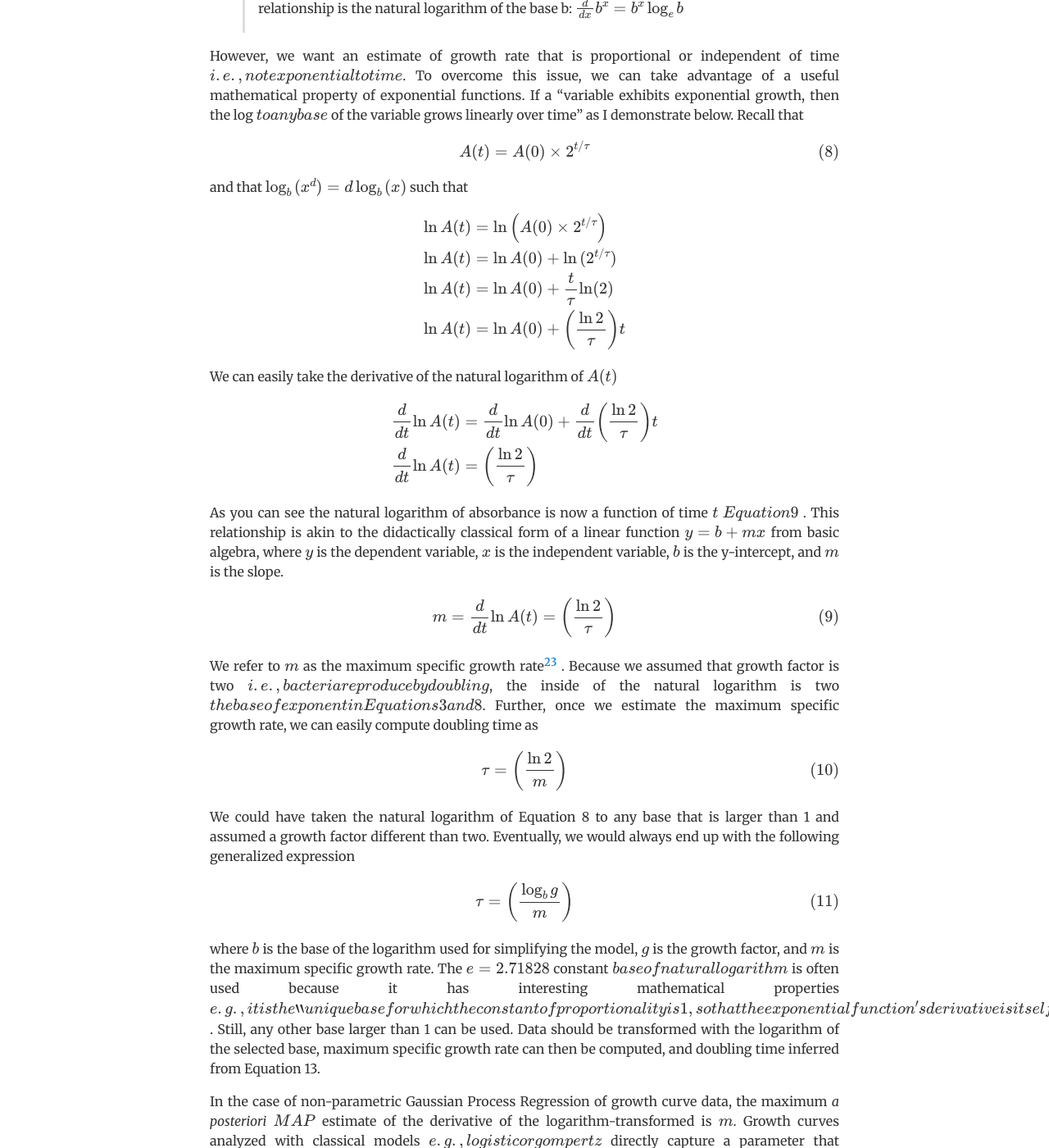
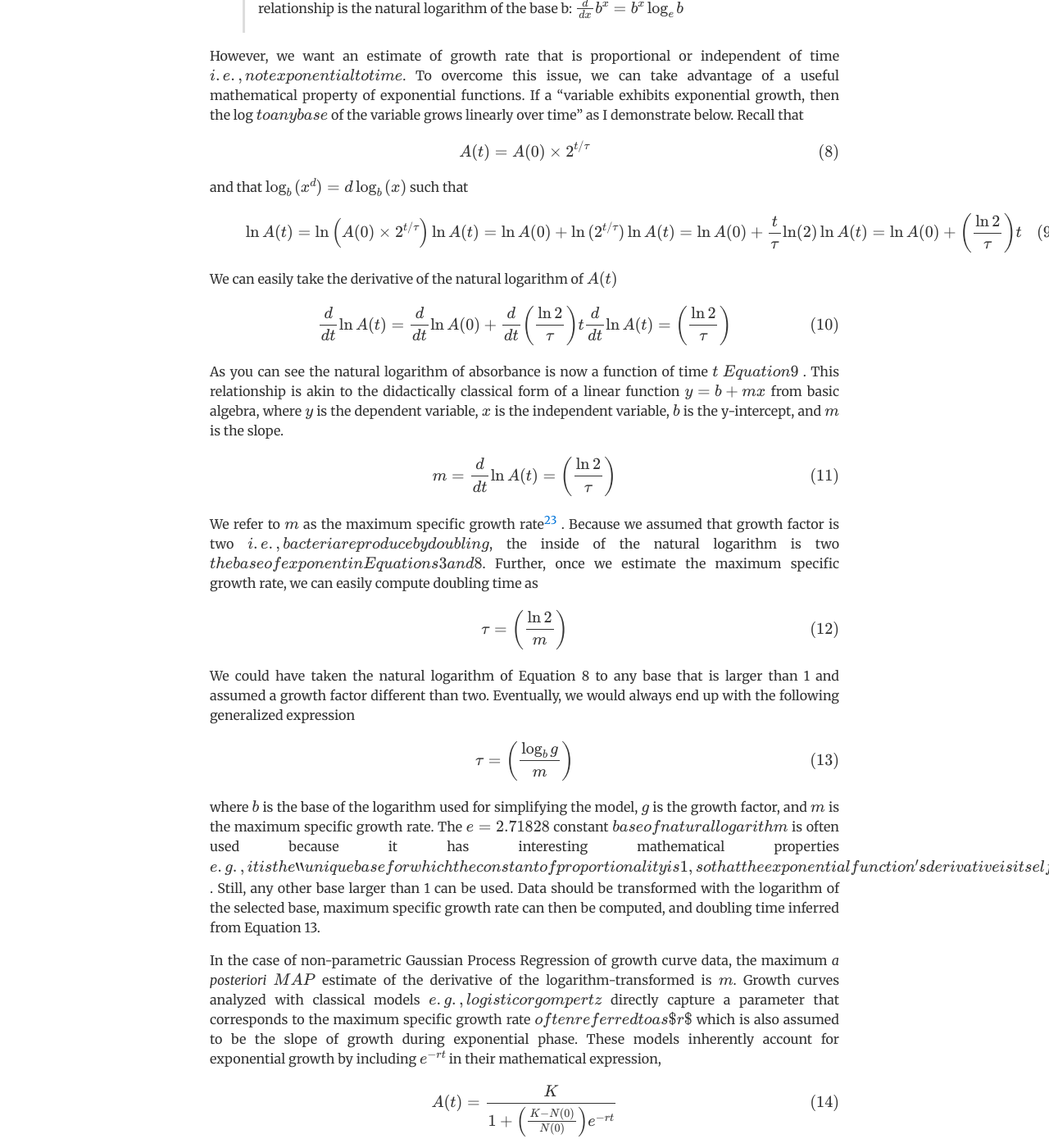
Before and after one commit to firasmidani/firasmidani.github.io, a Jekyll site: the page built from _posts/2019-07-11-midani-bacterial-growth-primer.md, in a window 1280 px wide and 1400 px high, scrolled down 1416 px. Shown: the whole window at 82% size. Built offline with Jekyll 4.4.1, drawn with Linux system fonts in a browser that asks for light colours; formulas are drawn with MathJax 3; comment, search, counter and statistics services are not loaded.

Commit message:
Update 2019-07-11-midani-bacterial-growth-primer.md

```diff
--- a/_posts/2019-07-11-midani-bacterial-growth-primer.md
+++ b/_posts/2019-07-11-midani-bacterial-growth-primer.md
@@ -35,7 +35,7 @@ N(i) = N(0) \times 2^i
 \end{equation}
 
 The most common method for measuring bacterial growth is
-spectrophotometry, where the absorbance or optical density (OD) of a
+spectrophotometry, where the absorbance or optical density \(OD\) of a
 bacterial culture is proportional to population size[^1] and absorbance
 is measured over time. Therefore, we can model absorbance as a function
 of microbial population size.
@@ -45,8 +45,8 @@ A(t) \propto N(i)
 \end{equation}
 
 Because we are interested in modelling the absorbance as a function of
-time, we need to properly substitute the $i$ exponent (number of
-generations) with a corresponding function of time.
+time, we need to properly substitute the $i$ exponent \(number of
+generations\) with a corresponding function of time.
 
 \begin{equation}
 n = \frac{t}{\tau}
@@ -64,8 +64,8 @@ A(t) = A(0) \times 2^{t/ \tau}
 By measuring absorbance at multiple intervals of time, we can capture a
 bacterial growth curve and we are primarily interested in capturing the
 maximum growth rate of the population during exponential growth phase.
-The derivative of our growth curve (i.e. absorbance) at time $t$ when
-bacteria are growing fastest (curve is steepest), should give us the
+The derivative of our growth curve \(i.e. absorbance\) at time $t$ when
+bacteria are growing fastest \(curve is steepest\), should give us the
 maximum population growth rate.
 
 \begin{equation}
@@ -75,9 +75,9 @@ maximum population growth rate.
 \propto2^{t/\tau}
 \end{equation}
 
-Here, we see that the derivative remains (i) an exponential function of
-time (i.e. time is variable in the exponent) and (ii) derivative of
-absorbance is proportional to itself (Equation 7). These are two intrinsic property
+Here, we see that the derivative remains \(i\) an exponential function of
+time (i.e. time is variable in the exponent) and \(ii\) derivative of
+absorbance is proportional to itself \(Equation 7\). These are two intrinsic property
 of exponential functions.
 
 Per `Wikipedia` page on [Exponential
@@ -85,15 +85,15 @@ Function](https://en.wikipedia.org/wiki/Exponential_function),
 
 > As functions of a real variable, exponential functions are uniquely
 > characterized by the fact that the growth rate of such a function
-> (that is, its derivative) is directly proportional to the value of the
+> \(that is, its derivative\) is directly proportional to the value of the
 > function. The constant of proportionality of this relationship is the
-> natural logarithm of the base b: $$\frac{d}{dx}b^x = b^x \log_{e}b$$
+> natural logarithm of the base b: $\frac{d}{dx}b^x = b^x \log_{e}b$
 
 However, we want an estimate of growth rate that is proportional or
-independent of time (i.e., not exponential to time). To overcome this
+independent of time \(i.e., not exponential to time\). To overcome this
 issue, we can take advantage of a useful mathematical property of
 exponential functions. If a "variable exhibits exponential growth, then
-the log (to any base) of the variable grows linearly over time" as I
+the log \(to any base\) of the variable grows linearly over time" as I
 demonstrate below. Recall that
 
 \begin{equation}
@@ -102,19 +102,20 @@ A(t) = A(0) \times 2^{t/ \tau}
 
 and that $\log_{b}{(x^d)}=d\log_{b}{(x)}$ such that
 
-$$\begin{split}
+\begin{equation}\begin{split}
 \ln{A(t)}  & = \ln{\left(A(0)\times2^{t/ \tau}\right)} \\
 \ln{A(t)}  & = \ln{A(0)} + \ln{(2^{t/ \tau})} \\
 \ln{A(t)}  & = \ln{A(0)} + \frac{t}{\tau}\ln(2) \\
 \ln{A(t)}  & = \ln{A(0)} + \left(\frac{\ln{2}}{\tau}\right)t
-\end{split}$$
+\end{split}\end{equation}
 
 We can easily take the derivative of the natural logarithm of $A(t)$
 
-$$\begin{split}
+\begin{equation}\begin{split}
 \frac{d}{dt}\ln{A(t)} & = \frac{d}{dt}\ln{A(0)} + \frac{d}{dt}\left(\frac{\ln{2}}{\tau}\right)t \\
 \frac{d}{dt}\ln{A(t)} & = \left(\frac{\ln{2}}{\tau}\right)  \\
-\end{split}$$
+\end{split}\end{equation}
+
 
 As you can see the natural logarithm of absorbance is now a function of
 time $t$ (Equation 9) . This relationship is akin to the didactically
@@ -127,9 +128,9 @@ m = \frac{d}{dt}\ln{A(t)} = \left(\frac{\ln{2}}{\tau}\right)
 \end{equation}
 
 We refer to $m$ as the maximum specific growth rate[^2][^3] . Because we
-assumed that growth factor is two (i.e., bacteria reproduce by doubling),
-the inside of the natural logarithm is two (the base of exponent in
-Equations 3 and 8). Further, once we
+assumed that growth factor is two \(i.e., bacteria reproduce by doubling\),
+the inside of the natural logarithm is two \(the base of exponent in
+Equations 3 and 8\). Further, once we
 estimate the maximum specific growth rate, we can easily compute
 doubling time as
 
@@ -148,21 +149,21 @@ expression
 
 where $b$ is the base of the logarithm used for simplifying the model,
 $g$ is the growth factor, and $m$ is the maximum specific growth rate.
-The $e=2.71828$ constant (base of natural logarithm) is often used
-because it has interesting mathematical properties (e.g., it is the
+The $e=2.71828$ constant \(base of natural logarithm\) is often used
+because it has interesting mathematical properties \(e.g., it is the
 "unique base for which the constant of proportionality is 1, so that the
 exponential function's derivative is itself"
-$\frac{d}{dt}e^{t}=e^{t}\log_{e}{e}=e^{t}$). Still, any other base
+$\frac{d}{dt}e^{t}=e^{t}\log_{e}{e}=e^{t}$\). Still, any other base
 larger than 1 can be used. Data should be transformed with the logarithm
 of the selected base, maximum specific growth rate can then be computed,
 and doubling time inferred from Equation 13.
 
 In the case of non-parametric Gaussian Process Regression of growth
-curve data, the maximum *a posteriori* (MAP) estimate of the derivative
+curve data, the maximum *a posteriori* \(MAP\) estimate of the derivative
 of the logarithm-transformed is $m$. Growth curves analyzed with
-classical models (e.g., logistic or gompertz) directly capture a
-parameter that corresponds to the maximum specific growth rate (often
-referred to as $r$) which is also assumed to be the slope of growth
+classical models \(e.g., logistic or gompertz\) directly capture a
+parameter that corresponds to the maximum specific growth rate \(often
+referred to as $r$\) which is also assumed to be the slope of growth
 during exponential phase. These models inherently account for
 exponential growth by including $e^{-rt}$ in their mathematical
 expression,
@@ -171,28 +172,28 @@ expression,
 A(t) = \frac{K}{1+\left(\frac{K-N(0)}{N(0)}\right)e^{-rt}}
 \end{equation}
 
-such that doubling time can be computed with Equation 12 directly with the estimate of $r$ (i.e. $m$);
+such that doubling time can be computed with Equation 12 directly with the estimate of $r$ \(i.e. $m$\);
 in these cases, because the base is $e$, the numerator for $\tau$ is the
 natural logarithm of two.
 
 Below is a simple example comparing the classical and GP-based models. I
 simulated logistic growth superimposed with a linear negative delay
-(Figure 1AA). As
+\(Figure 1A\). As
 expected, there is a slight lag followed by exponential growth that
 starts to slow down leading to linear increase in OD around $t=40$
 eventually plateauing at $y=2$. The logarithm transformation of $y(t)$
-shows the exponential growth as linear growth in log-space (Figure 1B). The
+shows the exponential growth as linear growth in log-space \(Figure 1B\). The
 derivative of untransformed $y(t)$ captures the maximum linear phase of
 growth which occurs after the population exits exponential growth (Figure 1C). However, the
 derivative of the logarithm-transformed $y(t)$ captures the maximum
-specific growth rate (during exponential growth) as $~0.16$ (Figure
-1D). The true
-growth rate in the logistic model (Equation 14) was set to $0.15$.
+specific growth rate \(during exponential growth\) as $~0.16$ \(Figure
+1D\). The true
+growth rate in the logistic model \(Equation 14\) was set to $0.15$.
 
 ![Simulation of logistic growth and inference of its growth rate](/assets/img/midani-bacterial-growth-primer.png){:height="200px" width="250px" .center}
 
 [^1]: As an aside, the linear relationship of absorbance to population
-    size (or culture density) only holds for an instrument-specific and
+    size \(or culture density\) only holds for an instrument-specific and
     bacteria-specific range of absorbance. At extremely low or high
     absorbance, the relationship between these variables is no longer
     assumed to be linear. This linearity range can be inferred with a
```
